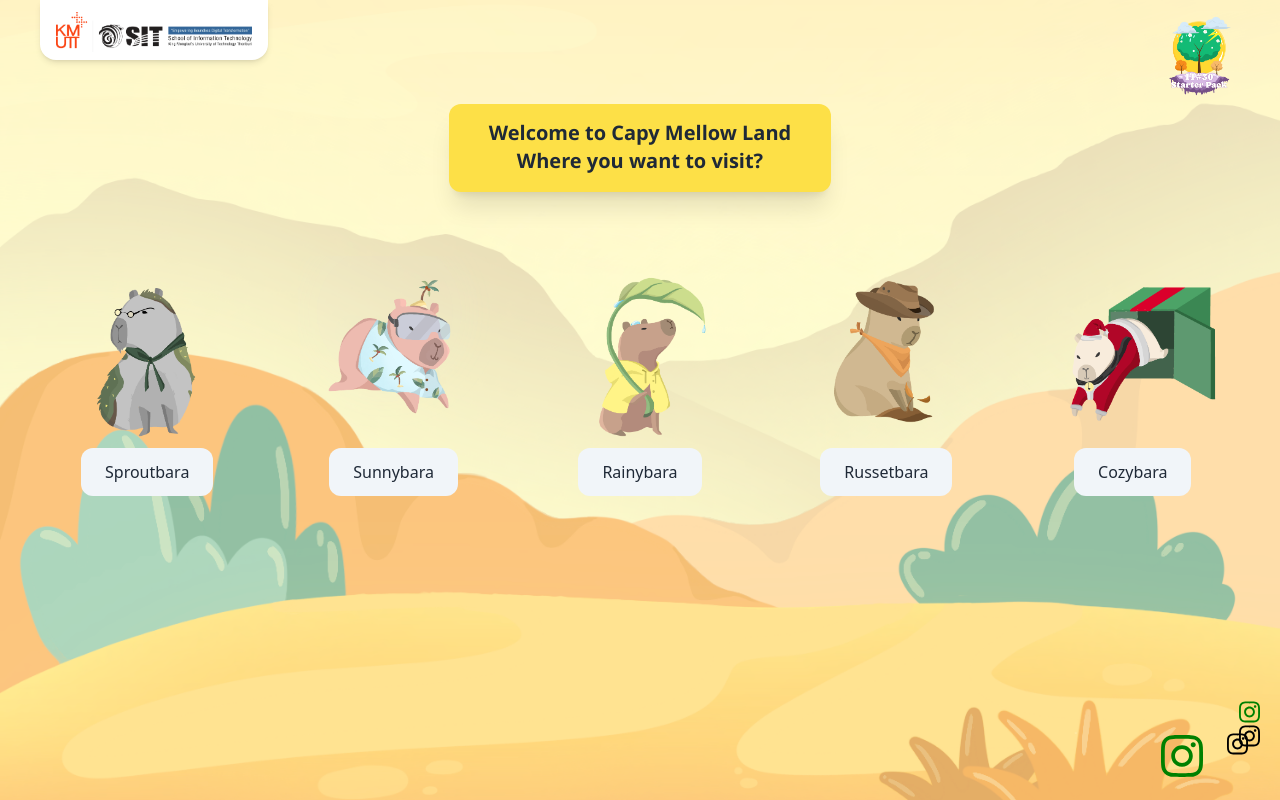
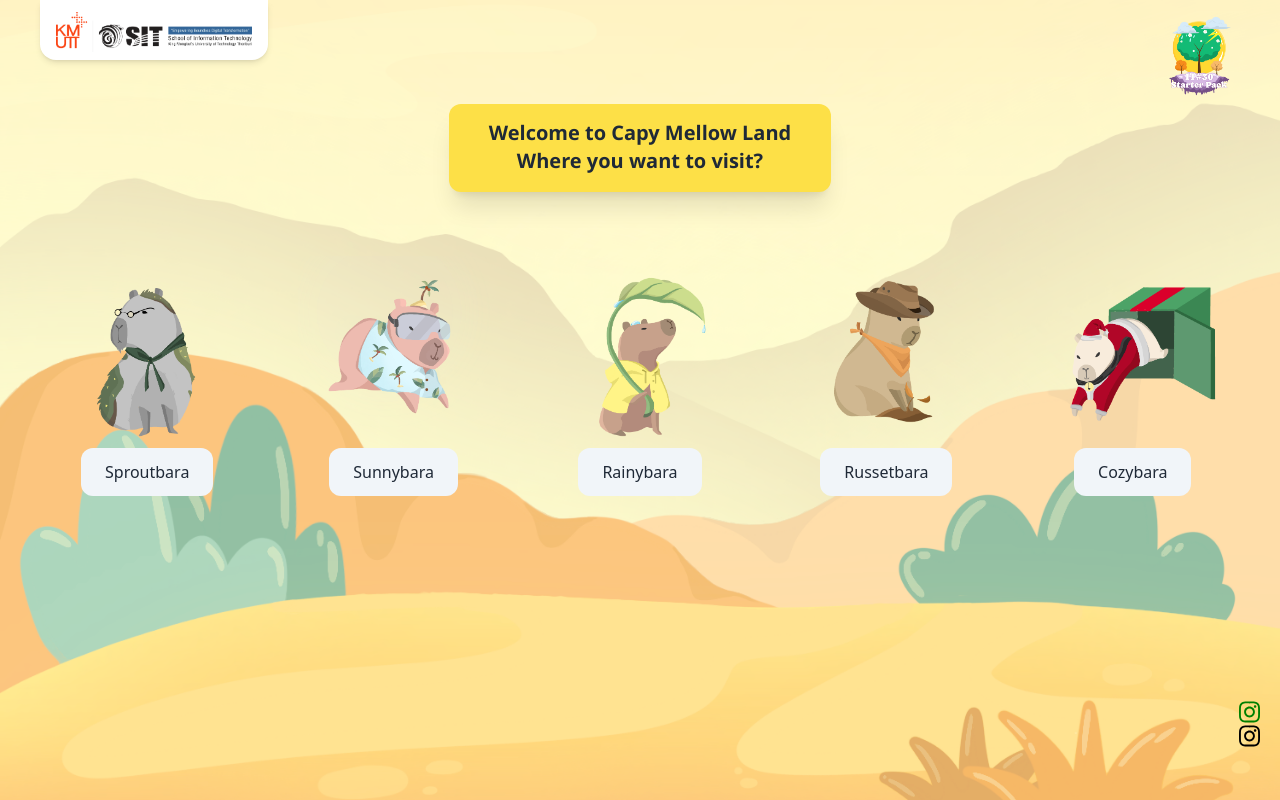
Before and after one commit to FameNu/IT30-Starter-Pack, a Vue app: page / in a window 1280 px wide. Built offline with nearby package versions, Linux system fonts and the light colour scheme; a web font is replaced by a local one.

Commit message:
remove icon from home to root app

```diff
--- a/src/views/HomeView.vue
+++ b/src/views/HomeView.vue
@@ -35,8 +35,4 @@ const cardData = [
     </div>
     <CardList :card-data="cardData" />
   </div>
-  <div class="flex absolute bottom-5 right-5">
-    <IgIcon @click="$router.push('locations')" color="green" size="h-12" class="mx-3" />
-    <IgIcon class="mx-3" />
-  </div>
 </template>
```
